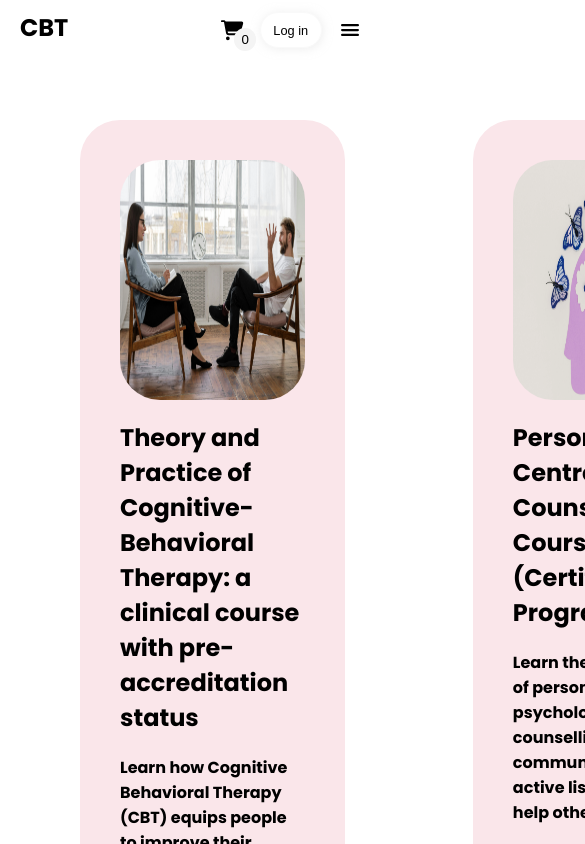
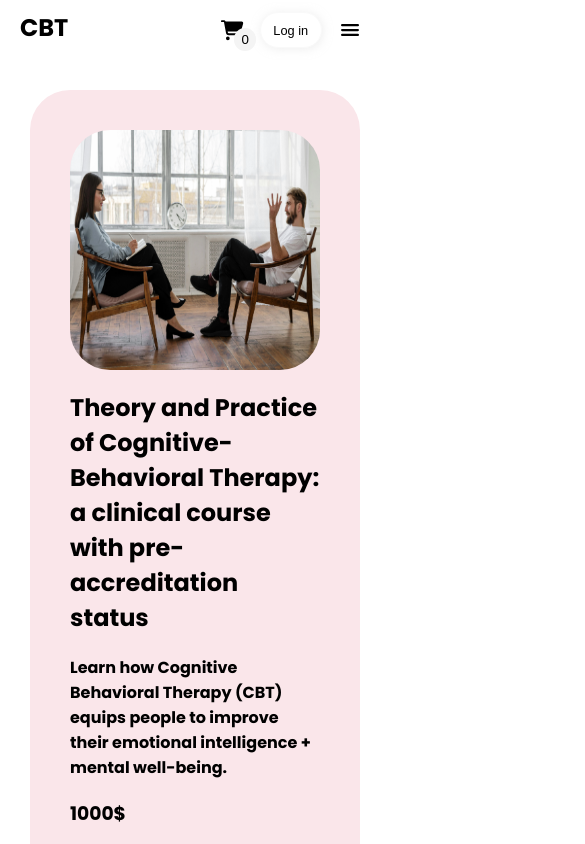
Before and after one commit to sadnaastasia/pet, a React (Vite) app: page /products in a window 390 px wide. Shown: the top 844 px of the page, 585 px wide, since content can reach past the window. Built offline with nearby package versions, Linux system fonts and the light colour scheme.

Commit message:
adaptive product page

```diff
--- a/src/styles/App.css
+++ b/src/styles/App.css
@@ -834,7 +834,7 @@
     transform: rotate(360deg);
   }
 }
-@media (max-width: 1024px) and (max-height: 600px) {
+@media (max-width: 1280px) and (max-height: 800px) {
   .main-course {
     padding: 80px 350px;
   }
@@ -867,6 +867,12 @@
   .about-course_container .about-course_content .content_item3 .item3_button .button_info svg {
     width: 2rem;
     height: 2rem;
+  }
+}
+@media (max-width: 1280px) {
+  .items_container {
+    padding: 60px 20px;
+    grid-gap: 2rem;
   }
 }
 @media (max-width: 1024px) and (min-height: 700px) {
@@ -954,6 +960,19 @@
   .about-course_container .about-course_content .content_item3 .item3_button .button_info svg {
     width: 2rem;
     height: 2rem;
+  }
+}
+@media (max-width: 1024px) {
+  .items_container {
+    padding: 60px 20px;
+    grid-gap: 2rem;
+  }
+}
+@media (max-width: 800px) {
+  .items_container {
+    padding: 60px 80px;
+    display: flex;
+    flex-direction: column;
   }
 }
 @media (max-width: 700px) {
@@ -1046,10 +1065,30 @@
     width: 2rem;
     height: 2rem;
   }
+  .items_container {
+    padding: 30px 15px;
+  }
+  .items_container .item_container {
+    padding: 20px;
+  }
+  .items_container .item_container .image_container .item_image {
+    height: 13rem;
+  }
 }
 @media (max-width: 700px) and (min-height: 721px) {
   .about-course_container {
     height: 160vh;
+  }
+}
+@media (max-width: 540px) {
+  .items_container {
+    padding: 30px 30px;
+  }
+  .items_container .item_container {
+    padding: 40px;
+  }
+  .items_container .item_container .image_container .item_image {
+    height: 15rem;
   }
 }
 @media (max-width: 385px) {
--- a/src/styles/App.scss
+++ b/src/styles/App.scss
@@ -950,8 +950,8 @@ $greyhover: rgb(223, 223, 223);
   }
 }
 
-@media (max-width: 1024px) {
-  @media (max-height: 600px) {
+@media (max-width: 1280px) {
+  @media (max-height: 800px) {
     .main-course {
       h1 {
         font-size: x-large;
@@ -989,6 +989,10 @@ $greyhover: rgb(223, 223, 223);
         }
       }
     }
+  }
+  .items_container {
+    padding: 60px 20px;
+    grid-gap: 2rem;
   }
 }
 @media (max-width: 1024px) {
@@ -1086,6 +1090,18 @@ $greyhover: rgb(223, 223, 223);
         }
       }
     }
+  }
+  .items_container {
+    padding: 60px 20px;
+    grid-gap: 2rem;
+  }
+}
+
+@media (max-width: 800px) {
+  .items_container {
+    padding: 60px 80px;
+    display: flex;
+    flex-direction: column;
   }
 }
 
@@ -1185,9 +1201,33 @@ $greyhover: rgb(223, 223, 223);
       }
     }
   }
+  .items_container {
+    padding: 30px 15px;
+    .item_container {
+      padding: 20px;
+      .image_container {
+        .item_image {
+          height: 13rem;
+        }
+      }
+    }
+  }
   @media (min-height: 721px) {
     .about-course_container {
       height: 160vh;
+    }
+  }
+}
+@media (max-width: 540px) {
+  .items_container {
+    padding: 30px 30px;
+    .item_container {
+      padding: 40px;
+      .image_container {
+        .item_image {
+          height: 15rem;
+        }
+      }
     }
   }
 }
```
Also changed, not shown: 1 other file (tests, documents, lock files or other folders).
